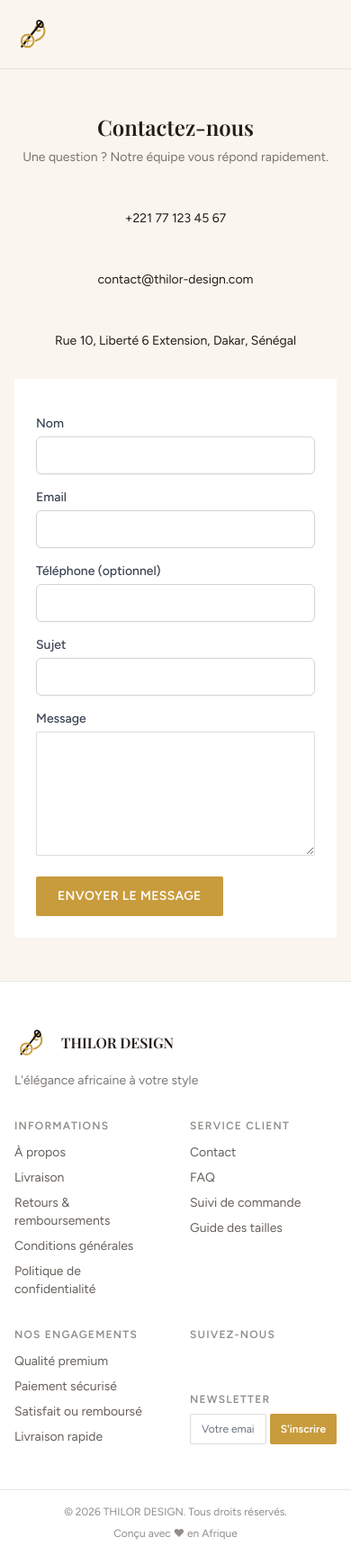
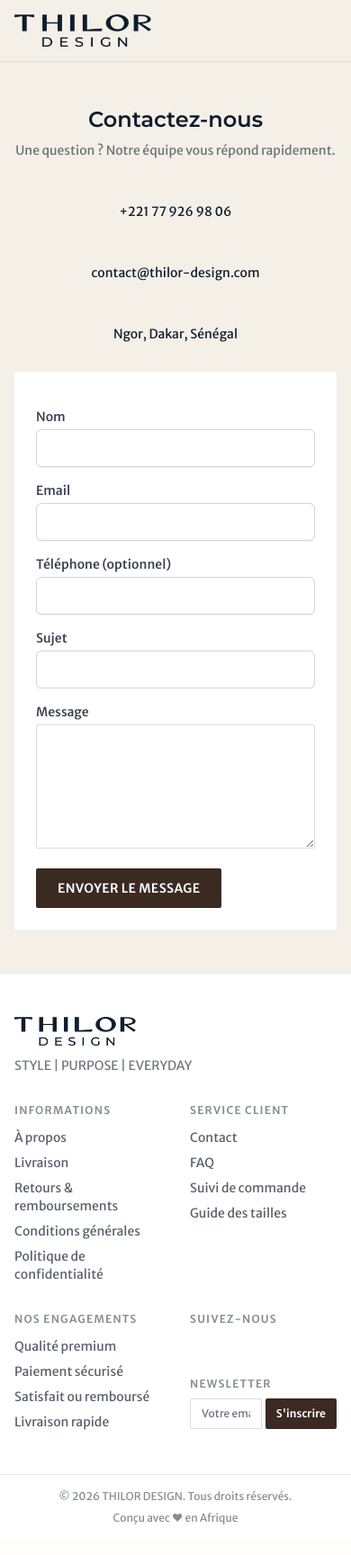
Before and after one commit to metzenden/thilor_design, a Laravel app: page /contact in a window 390 px wide. Shown: the whole page at 90% size. After the commit the page ends 1694 px from the top, so only its background shows below. Run offline with Laravel 12, Linux system fonts and the light colour scheme; data comes from the database, SQL or seed files in the repository; data that the repository does not hold is empty; style sheets or scripts are compiled from the project's sources; some libraries are stand-ins or nearby versions.

Commit message:
feat: appliquer la charte de marque officielle THILOR DESIGN
Remplace la palette or/bordeaux et le logo SVG recréés approximativement
depuis la maquette par les éléments de la charte officielle fournie par
le client :

- Couleurs : bleu nuit #101C2C, chocolat #3A2A22, beige sable #D8C7AD,
  crème #F4F0E8 (tailwind.config.js — noms de tokens conservés, valeurs
  100% officielles).
- Typographies : Montserrat (titres) et Merriweather Sans (texte),
  chargées dans resources/css/app.css.
- Logo : les vrais fichiers PNG du wordmark remplacent l'icône SVG
  recréée (supprimée) dans le header et le footer.
- Slogan officiel « STYLE | PURPOSE | EVERYDAY » et coordonnées réelles
  (téléphone, adresse de Ngor/Dakar) repris dans ShopSeeder.
- La bannière newsletter plein écran passe de bordeaux à bleu nuit
  (couleur de marque plutôt qu'un accent d'alerte).
- docs/PLAN.md documente les décisions prises et un point encore
  ouvert : la charte mentionne le domaine thilor.com et un email de
  contact non finalisé, à confirmer avant de les remplacer dans les
  seeders/docs qui utilisent encore thilor-design.com.

Co-Authored-By: Claude Sonnet 5 <noreply@anthropic.com>
Claude-Session: https://claude.ai/code/session_01TYfVU577Pr77xHguEKvzpn

```diff
--- a/database/seeders/ShopSeeder.php
+++ b/database/seeders/ShopSeeder.php
@@ -40,10 +40,10 @@ class ShopSeeder extends Seeder
     private function seedSettings(): void
     {
         Setting::set('shop_name', 'THILOR DESIGN');
-        Setting::set('shop_tagline', "L'élégance africaine à votre style");
-        Setting::set('shop_phone', '+221 77 123 45 67');
+        Setting::set('shop_tagline', 'STYLE | PURPOSE | EVERYDAY');
+        Setting::set('shop_phone', '+221 77 926 98 06');
         Setting::set('shop_email', 'contact@thilor-design.com');
-        Setting::set('shop_address', 'Rue 10, Liberté 6 Extension, Dakar, Sénégal');
+        Setting::set('shop_address', 'Ngor, Dakar, Sénégal');
         Setting::set('social_facebook', 'https://facebook.com/thilordesign');
         Setting::set('social_instagram', 'https://instagram.com/thilordesign');
         Setting::set('social_tiktok', 'https://tiktok.com/@thilordesign');
--- a/resources/css/app.css
+++ b/resources/css/app.css
@@ -1,4 +1,4 @@
-@import url('https://fonts.googleapis.com/css2?family=Playfair+Display:wght@500;600;700&family=Figtree:wght@400;500;600;700&display=swap');
+@import url('https://fonts.googleapis.com/css2?family=Montserrat:wght@500;600;700&family=Merriweather+Sans:wght@400;500;600;700&display=swap');
 
 @tailwind base;
 @tailwind components;
--- a/resources/views/components/brand-logo.blade.php
+++ /dev/null
@@ -1,37 +0,0 @@
-@props(['size' => 44])
-
-{{--
-    Icône de marque : aiguille + fil doré, dans l'esprit du logo fourni par
-    le client (aiguille noire, fil doré bouclé façon bobine). Recréation
-    vectorielle — pas une reproduction du fichier original, qui n'était pas
-    accessible comme fichier dans cet environnement. À remplacer par le
-    vrai logo dès qu'il est disponible en fichier (voir README).
---}}
-<svg
-    {{ $attributes->merge(['class' => '']) }}
-    width="{{ $size }}"
-    height="{{ $size }}"
-    viewBox="0 0 48 48"
-    fill="none"
-    xmlns="http://www.w3.org/2000/svg"
-    aria-hidden="true"
->
-    <!-- Fil doré bouclé -->
-    <path
-        d="M 26 32 C 33 30 38 24 36 17 C 34.5 12 29 10.5 26.5 14.5 C 24.5 18 27.5 21 31 19.5"
-        stroke="#C89B3C"
-        stroke-width="2.2"
-        stroke-linecap="round"
-        fill="none"
-    />
-
-    <!-- Aiguille -->
-    <line x1="9" y1="39" x2="33" y2="9" stroke="#1A1410" stroke-width="2.4" stroke-linecap="round" />
-    <ellipse cx="31" cy="11.5" rx="3.1" ry="4.4" transform="rotate(-38 31 11.5)" stroke="#1A1410" stroke-width="2" fill="none" />
-
-    <!-- Bobine de fil -->
-    <circle cx="16" cy="32" r="7.5" stroke="#C89B3C" stroke-width="2.2" fill="none" />
-    <circle cx="16" cy="32" r="2.2" fill="#C89B3C" />
-    <line x1="16" y1="26" x2="16" y2="38" stroke="#C89B3C" stroke-width="1.2" opacity="0.6" />
-    <line x1="10.5" y1="32" x2="21.5" y2="32" stroke="#C89B3C" stroke-width="1.2" opacity="0.6" />
-</svg>
--- a/resources/views/components/site-footer.blade.php
+++ b/resources/views/components/site-footer.blade.php
@@ -2,10 +2,7 @@
 <footer class="border-t border-ink/10 bg-white">
     <div class="container-shop grid grid-cols-2 gap-8 py-12 text-sm sm:grid-cols-3 lg:grid-cols-6">
         <div class="col-span-2 lg:col-span-2">
-            <div class="flex items-center gap-3">
-                <x-brand-logo :size="40" />
-                <span class="font-serif text-base font-semibold text-ink">{{ $shopName }}</span>
-            </div>
+            <img src="{{ asset('images/brand/thilor-design-navy.png') }}" alt="{{ $shopName }}" class="h-8 w-auto">
             <p class="mt-3 text-ink/60">{{ \App\Models\Setting::get('shop_tagline', "L'élégance africaine à votre style") }}</p>
         </div>
 
--- a/resources/views/components/site-header.blade.php
+++ b/resources/views/components/site-header.blade.php
@@ -1,11 +1,8 @@
 @php($shopName = \App\Models\Setting::get('shop_name', 'THILOR DESIGN'))
 <header class="border-b border-ink/10 bg-cream" x-data="{ mobileOpen: false }">
     <div class="container-shop flex items-center gap-6 py-4">
-        <a href="{{ route('home') }}" class="flex items-center gap-3 shrink-0">
-            <x-brand-logo :size="44" />
-            <span class="hidden flex-col leading-tight sm:flex">
-                <span class="font-serif text-lg font-semibold tracking-wide text-ink">{{ $shopName }}</span>
-            </span>
+        <a href="{{ route('home') }}" class="flex shrink-0 items-center">
+            <img src="{{ asset('images/brand/thilor-design-navy.png') }}" alt="{{ $shopName }}" class="h-9 w-auto sm:h-10">
         </a>
 
         <form action="{{ route('catalog.index') }}" method="GET" class="hidden flex-1 md:block">
--- a/resources/views/home.blade.php
+++ b/resources/views/home.blade.php
@@ -146,7 +146,7 @@
     @endif
 
     {{-- Newsletter --}}
-    <section class="bg-bordeaux py-12 text-center text-white">
+    <section class="bg-ink py-12 text-center text-white">
         <div class="container-shop">
             <h2 class="font-serif text-2xl font-semibold">Restez informée de nos nouveautés</h2>
             <p class="mt-2 text-white/80">Inscrivez-vous et recevez nos offres exclusives.</p>
--- a/tailwind.config.js
+++ b/tailwind.config.js
@@ -13,26 +13,36 @@ export default {
     theme: {
         extend: {
             fontFamily: {
-                sans: ['Figtree', ...defaultTheme.fontFamily.sans],
-                serif: ['"Playfair Display"', ...defaultTheme.fontFamily.serif],
+                // Police de texte officielle de la charte THILOR DESIGN.
+                sans: ['"Merriweather Sans"', ...defaultTheme.fontFamily.sans],
+                // Clé "serif" conservée (reprise par toutes les vues) mais chargée
+                // avec Montserrat, la police de titres officielle de la charte —
+                // Montserrat n'est pas une police serif, seul le nom de la clé l'est.
+                serif: ['Montserrat', ...defaultTheme.fontFamily.sans],
             },
             colors: {
-                cream: '#FAF6EF',
+                // Palette officielle — charte de marque THILOR DESIGN.
+                cream: '#F4F0E8', // Crème
+                sand: '#D8C7AD', // Beige sable
+                // Couleur d'accent principale (boutons, liens actifs) : Chocolat.
                 gold: {
-                    DEFAULT: '#C89B3C',
-                    50: '#FBF4E4',
-                    100: '#F6E8C9',
-                    400: '#D4AE5C',
-                    500: '#C89B3C',
-                    600: '#A87F2C',
-                    700: '#8A6822',
+                    DEFAULT: '#3A2A22',
+                    50: '#F1E9E3',
+                    100: '#E3D4C8',
+                    400: '#6B5245',
+                    500: '#3A2A22',
+                    600: '#2C1F19',
+                    700: '#20150F',
                 },
+                // Accent secondaire (promotions, actions de suppression) : une
+                // teinte terracotta sourde choisie pour rester dans l'esprit de la
+                // palette officielle — la charte ne définit pas de couleur d'alerte.
                 bordeaux: {
-                    DEFAULT: '#7A2129',
-                    600: '#7A2129',
-                    700: '#5E1820',
+                    DEFAULT: '#8C3B2E',
+                    600: '#8C3B2E',
+                    700: '#6B2C22',
                 },
-                ink: '#241C15',
+                ink: '#101C2C', // Bleu nuit
             },
         },
     },
```
Also changed, not shown: docs/PLAN.md (+25 -2 lines), public/images/brand/thilor-brown.png (added), public/images/brand/thilor-design-brown.png (added), public/images/brand/thilor-design-navy.png (added), public/images/brand/thilor-monogram-navy.png (added), public/images/brand/thilor-navy.png (added).
